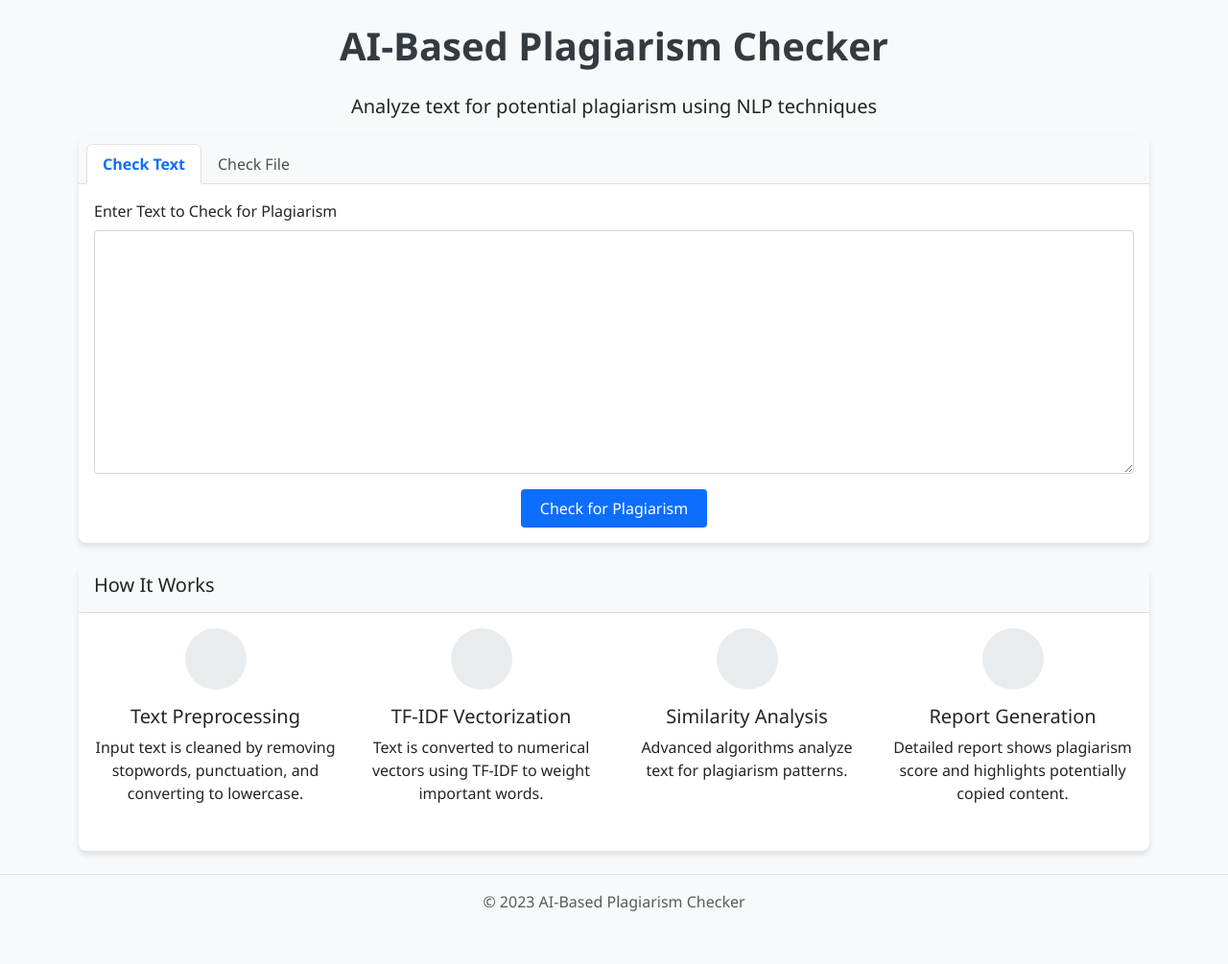
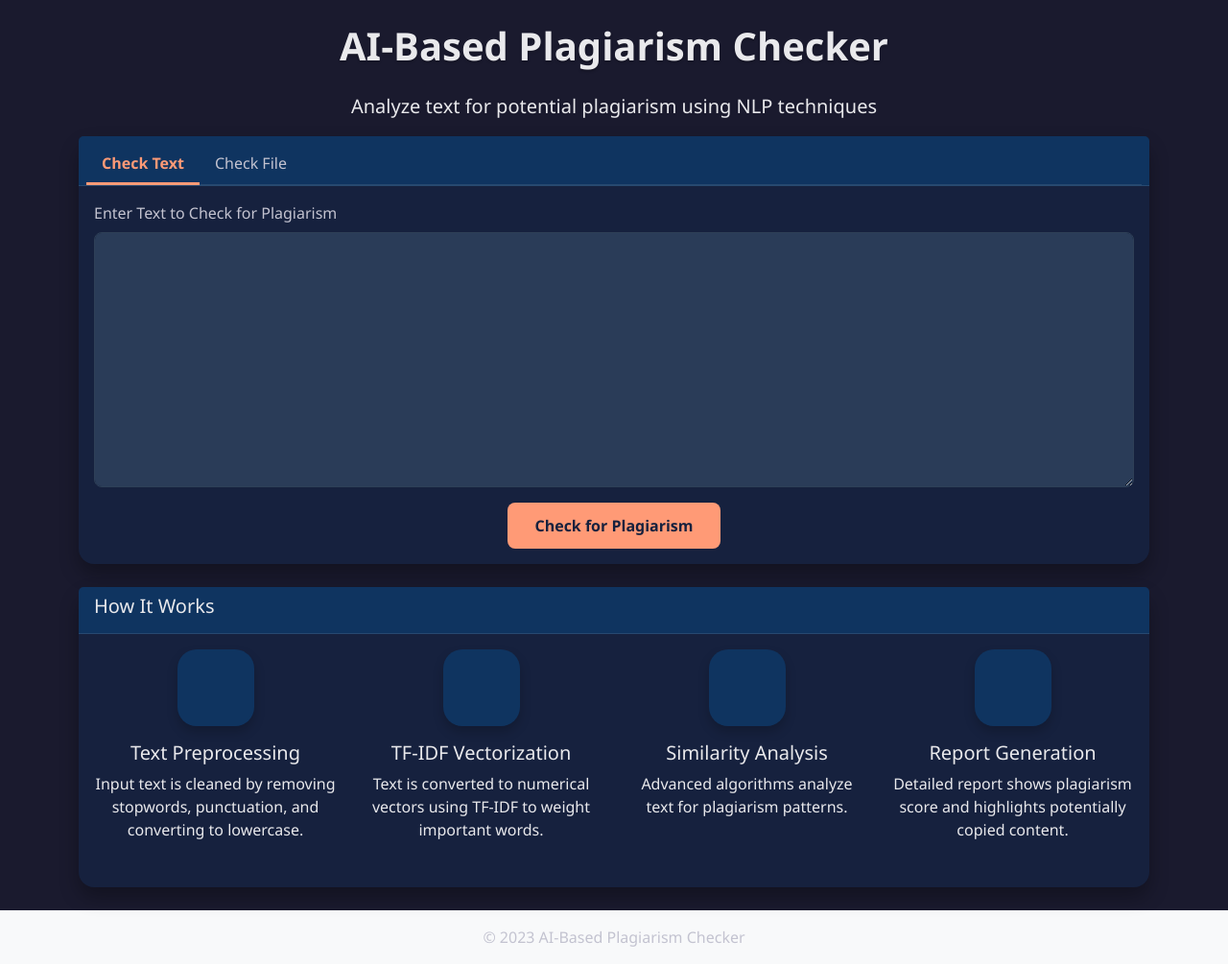
Before and after one commit to Vedu2486/Semester-Project-II, a Flask app: page / in a window 1280 px wide. Shown: the whole page at 96% size. Before the commit the page ends 950 px from the top, so only its background shows below. Run offline with Flask 3, Linux system fonts and the light colour scheme; some libraries are stand-ins or nearby versions.

Commit message:
css edits

```diff
--- a/static/css/style.css
+++ b/static/css/style.css
@@ -1,85 +1,135 @@
-/* Main styling */
+/* Main styling - Complete redesign */
 body {
-    background-color: #f8f9fa;
+    background-color: #1a1a2e; /* Dark navy background */
     font-family: 'Segoe UI', Tahoma, Geneva, Verdana, sans-serif;
+    color: #e9e9ec;
 }
 
 h1 {
-    color: #343a40;
-    font-weight: 600;
+    color: #ff9a76; /* Vibrant coral heading */
+    font-weight: 700;
+    text-shadow: 0 2px 3px rgba(0, 0, 0, 0.2);
+}
+
+.lead {
+    color: #c3c3d0;
 }
 
 .card {
-    border-radius: 8px;
-    box-shadow: 0 4px 6px rgba(0, 0, 0, 0.1);
+    border-radius: 16px;
+    box-shadow: 0 10px 20px rgba(0, 0, 0, 0.3);
+    border: none;
+    background-color: #16213e; /* Dark blue card background */
+    color: #e9e9ec;
+}
+
+.card-header {
+    background-color: #0f3460; /* Darker blue header */
+    border-bottom: 1px solid rgba(255, 255, 255, 0.1);
+    color: #e9e9ec;
+}
+
+/* Tab styling */
+.nav-tabs {
+    border-bottom: 1px solid rgba(255, 255, 255, 0.1);
+}
+
+.nav-tabs .nav-link {
+    color: #c3c3d0;
+    font-weight: 500;
     border: none;
 }
 
-.card-header {
-    background-color: #f8f9fa;
-    border-bottom: 1px solid rgba(0, 0, 0, 0.1);
+.nav-tabs .nav-link.active {
+    color: #ff9a76; /* Coral active tab */
+    font-weight: 600;
+    background-color: transparent;
+    border-bottom: 3px solid #ff9a76;
 }
 
-/* Tab styling */
-.nav-tabs .nav-link {
-    color: #495057;
-    font-weight: 500;
-}
-
-.nav-tabs .nav-link.active {
-    color: #0d6efd;
-    font-weight: 600;
+.nav-tabs .nav-link:hover {
+    border-color: transparent;
 }
 
 /* Form elements */
 .form-control {
-    border: 1px solid #ced4da;
-    border-radius: 4px;
+    border: 1px solid #2e4057;
+    border-radius: 8px;
+    background-color: #2a3c58;
+    color: #e9e9ec;
+    padding: 12px;
+}
+
+.form-control:focus {
+    background-color: #2a3c58;
+    border-color: #ff9a76;
+    color: #e9e9ec;
+    box-shadow: 0 0 0 0.2rem rgba(255, 154, 118, 0.25);
+}
+
+.form-label {
+    color: #c3c3d0;
 }
 
 textarea.form-control {
     resize: vertical;
 }
 
+/* Button styling */
 .btn-primary {
-    background-color: #0d6efd;
+    background-color: #ff9a76; /* Coral primary button */
     border: none;
-    padding: 8px 20px;
-    border-radius: 4px;
-    font-weight: 500;
+    padding: 12px 28px;
+    border-radius: 8px;
+    font-weight: 600;
+    color: #16213e;
+    transition: all 0.3s ease;
 }
 
 .btn-primary:hover {
-    background-color: #0b5ed7;
+    background-color: #ff8a66;
+    box-shadow: 0 5px 15px rgba(255, 154, 118, 0.4);
+    transform: translateY(-2px);
 }
 
 .btn-success {
-    background-color: #198754;
+    background-color: #7ed957; /* Lime green success button */
     border: none;
-    padding: 8px 20px;
-    border-radius: 4px;
-    font-weight: 500;
+    padding: 12px 28px;
+    border-radius: 8px;
+    font-weight: 600;
+    color: #16213e;
+    transition: all 0.3s ease;
 }
 
 .btn-success:hover {
-    background-color: #157347;
+    background-color: #6bc044;
+    box-shadow: 0 5px 15px rgba(126, 217, 87, 0.4);
+    transform: translateY(-2px);
 }
 
 /* Feature icons */
 .feature-icon {
-    width: 64px;
-    height: 64px;
-    border-radius: 50%;
-    background-color: #e9ecef;
+    width: 80px;
+    height: 80px;
+    border-radius: 20px;
+    background-color: #0f3460; /* Dark blue background */
     display: flex;
     align-items: center;
     justify-content: center;
     margin: 0 auto;
+    box-shadow: 0 6px 12px rgba(0, 0, 0, 0.2);
+    transition: all 0.3s ease;
+}
+
+.feature-icon:hover {
+    transform: scale(1.1) rotate(5deg);
+    box-shadow: 0 10px 20px rgba(0, 0, 0, 0.3);
 }
 
 .feature-icon i {
-    font-size: 24px;
-    color: #0d6efd;
+    font-size: 32px;
+    color: #ff9a76; /* Coral icon color */
 }
 
 /* Results section */
@@ -107,43 +173,86 @@
 
 .match-percentage {
     font-weight: 600;
-    color: #0d6efd;
+    color: #ff9a76; /* Coral percentage */
 }
 
 .match-text {
-    background-color: #ffffff;
-    padding: 10px;
-    border-radius: 4px;
-    border-left: 3px solid #0d6efd;
-    margin-top: 5px;
+    background-color: #2a3c58;
+    padding: 15px;
+    border-radius: 8px;
+    border-left: 5px solid #ff9a76; /* Coral border */
+    margin-top: 8px;
+    box-shadow: 0 4px 8px rgba(0, 0, 0, 0.15);
 }
 
 /* Badge styling */
 .badge {
-    padding: 6px 10px;
-    font-size: 0.9rem;
-    font-weight: 500;
+    padding: 8px 16px;
+    font-size: 0.95rem;
+    font-weight: 600;
+    border-radius: 30px; /* Very rounded pill badges */
+    box-shadow: 0 2px 4px rgba(0, 0, 0, 0.2);
 }
 
 .bg-success {
-    background-color: #198754 !important;
+    background-color: #7ed957 !important; /* Lime green */
 }
 
 .bg-warning {
-    background-color: #ffc107 !important;
-    color: #212529;
+    background-color: #ffbd69 !important; /* Amber */
+    color: #16213e !important;
 }
 
 .bg-danger {
-    background-color: #dc3545 !important;
+    background-color: #e05260 !important; /* Raspberry red */
 }
 
 .bg-dark {
-    background-color: #6c757d !important;
+    background-color: #9376e0 !important; /* Purple for very high */
 }
 
 /* Footer */
 .footer {
-    background-color: #f8f9fa;
-    border-top: 1px solid #dee2e6;
+    background-color: #0f3460; /* Dark blue footer */
+    border-top: none;
+    color: #c3c3d0 !important;
+    padding: 1.5rem 0;
 }
+
+.footer .text-muted {
+    color: #c3c3d0 !important;
+}
+
+/* Animations */
+@keyframes slideInUp {
+    from {
+        transform: translateY(20px);
+        opacity: 0;
+    }
+    to {
+        transform: translateY(0);
+        opacity: 1;
+    }
+}
+
+#results-card {
+    animation: slideInUp 0.6s ease-out;
+}
+
+/* Chart styling overrides */
+canvas {
+    filter: drop-shadow(0 4px 6px rgba(0, 0, 0, 0.3));
+}
+
+/* Additional styling for better dark mode */
+.text-center {
+    color: #e9e9ec;
+}
+
+h5, h6 {
+    color: #e9e9ec;
+}
+
+strong {
+    color: #ffbd69; /* Amber for emphasis */
+}
```
Also changed, not shown: other parts of static/css/style.css (+23 -7 lines).
